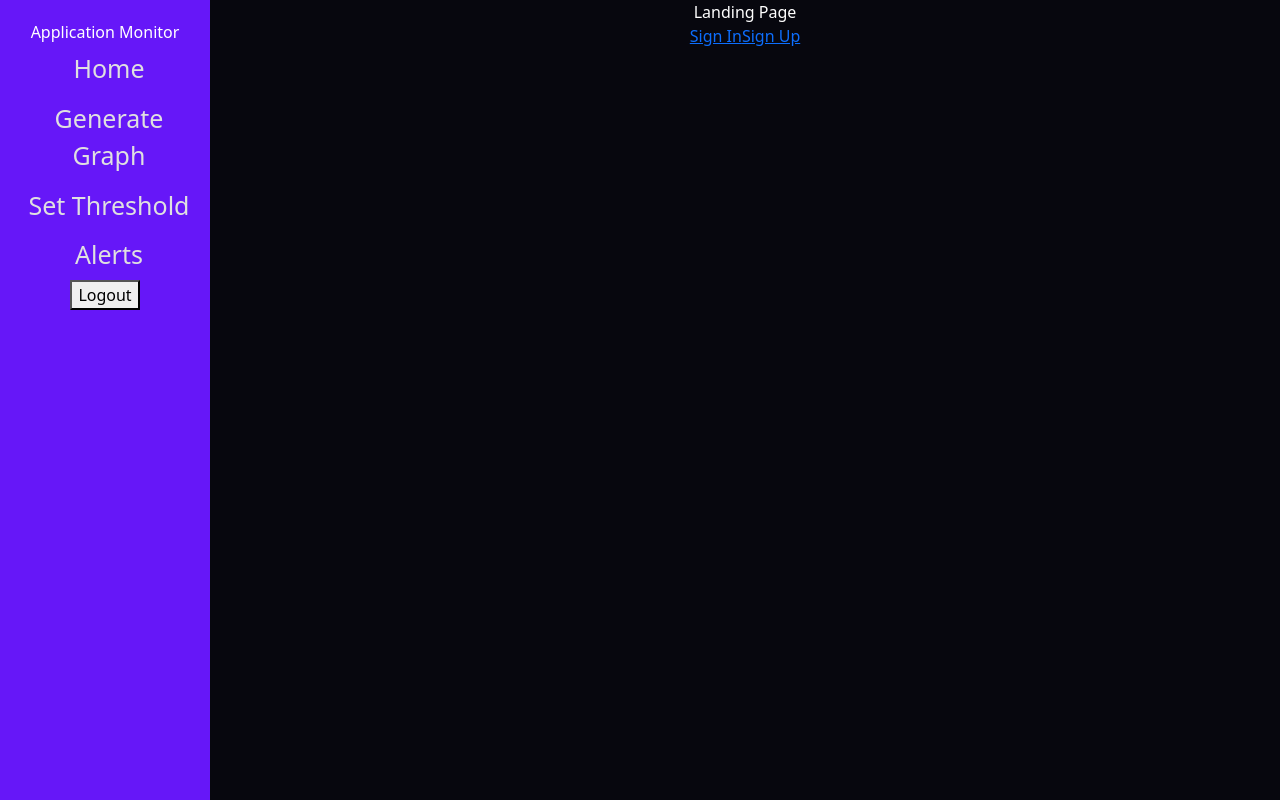
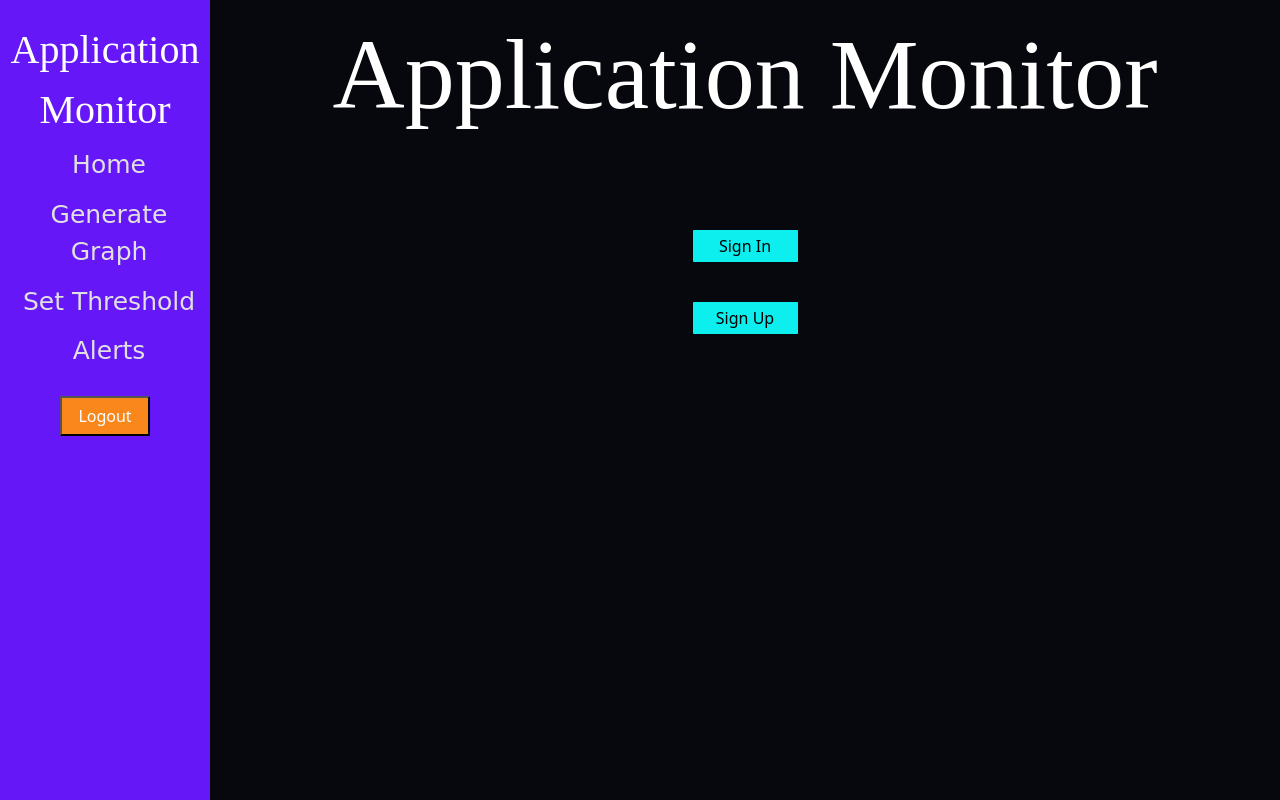
Before and after one commit to divyanshvn/Application_Monitor, a React (Create React App) app in the folder frontend/: page / in a window 1280 px wide. Built offline with nearby package versions, Linux system fonts and the light colour scheme; sample sign-in values are in the browser's storage.

Commit message:
done with ui

```diff
--- a/frontend/src/App.js
+++ b/frontend/src/App.js
@@ -47,12 +47,12 @@ function App() {
         <div className="sidenavbar">
 
           {currentUser ? (<div>
-            <div style={{ color: "white" }}>Application Monitor</div>
+            <div className="subtitle">Application Monitor</div>
             <a href="/home">Home</a>
             <a href="/generategraph">Generate Graph</a>
             <a href="/thresholdform">Set Threshold</a>
             <a href="/listalerts">Alerts</a>
-            <button onClick={logoutSite}>Logout</button>
+            <button onClick={logoutSite} className='navbutton'>Logout</button>
           </div>) : (<div style={{ color: "white" }}>Application Monitor</div>)}
 
         </div>
--- a/frontend/src/component/LoginForm.js
+++ b/frontend/src/component/LoginForm.js
@@ -83,7 +83,8 @@ function LoginForm(){
     return (
         <Container>
             {error && <ErrorMessage variant="danger">{error}</ErrorMessage>}
-            <Form onSubmit={HandleSubmit}>
+            <div className="graphformdiv">
+            <Form onSubmit={HandleSubmit} className="graphform">
                 <Form.Group  controlId="form.email">
                     <Form.Label>Email ID</Form.Label>
                     <Form.Control type="email" placeholder="Enter Your Email ID" required onChange={emailChangeHandler} />
@@ -92,8 +93,9 @@ function LoginForm(){
                     <Form.Label>Password</Form.Label>
                     <Form.Control type="password" placeholder="Enter Your Password" required onChange={passwordChangeHandler}/>
                 </Form.Group>
-                <Button type='submit'>Log In!</Button>
+                <Button type='submit' className="graphbutton">Log In!</Button>
             </Form>
+            </div>
         </Container>
     )
 }
--- a/frontend/src/component/defaultGraph.js
+++ b/frontend/src/component/defaultGraph.js
@@ -17,10 +17,12 @@ function DefaultGraph(props){
         const [data, setData] = useState([]);
         const [label, setLabels] = useState([]);
         const show_length = 20;
-
+        console.log(234);
+        console.log(user);
            useEffect(() => {
          //       console.log(props.sendval.metric,props.process,props.starttime,props.endtime);
                 if (user){
+                  console.log(235);
                 setInterval(() => {
                     fetch(`http://localhost:3001/graph/${props.sendval.process}/${props.sendval.metric}/${props.sendval.starttime}/${props.sendval.endtime}`)
                       .then(res => res.json())
@@ -37,6 +39,7 @@ function DefaultGraph(props){
                             xnew = x;
                             ynew = y;
                         }
+                        console.log(236);
                         // data.map((item, index) => {
                         //   x.push(item.time);
                         //   y.push(item.value);
--- a/frontend/src/component/home.js
+++ b/frontend/src/component/home.js
@@ -7,7 +7,7 @@ function Home(){
     console.log(user,19);
 return(
     <div>
-        <div>Hello {user["name"]} </div>
+        <div className="hometitle">Welcome {user["name"]} in Application Monitor</div>
         <DefaultUI/>
     </div>
      );
--- a/frontend/src/component/landingpage.js
+++ b/frontend/src/component/landingpage.js
@@ -3,8 +3,8 @@ import React, { useEffect }  from "react";
 function LandingPage(){
     return(
     <div>
-        <div>Landing Page</div>
-        <div>
+        <div className="title">Application Monitor</div>
+        <div className="lddiv">
          <a href="/login" className="ldbutton">Sign In</a>
          <a href="/signup" className="ldbutton">Sign Up</a>
         </div>
--- a/frontend/src/component/services/auth.service.js
+++ b/frontend/src/component/services/auth.service.js
@@ -13,7 +13,7 @@ const signup = (name,email,password) => {
       //if (response.data.accessToken) {
        // localStorage.setItem("user", JSON.stringify(response));// response.data changed to response
       //}
-      localStorage.setItem("user", JSON.stringify(response.data));
+      //localStorage.setItem("user", JSON.stringify(response.data));
       return response.data;
     });
 };
--- a/frontend/src/component/signupForm.js
+++ b/frontend/src/component/signupForm.js
@@ -65,7 +65,8 @@ function SignupForm(){
 
     return (
         <Container>
-            <Form onSubmit={handleSubmit}>
+          <div className="graphform">
+            <Form onSubmit={handleSubmit} className="graphform">
                 <Form.Group  controlId="form.name">
                     <Form.Label>Name</Form.Label>
                     <Form.Control type="text" placeholder="Enter Your Name" required onChange={nameChangeHandler} />
@@ -78,8 +79,9 @@ function SignupForm(){
                     <Form.Label>password</Form.Label>
                     <Form.Control type={showpassword ? "text" : "password"}  placeholder="Enter Your Password" required onChange={passwordChangeHandler} />
                 </Form.Group>
-                <Button type='submit'>Sign Up</Button>
+                <Button type='submit' className="graphbutton">Sign Up</Button>
             </Form>
+            </div>
         </Container>
     )
 }
--- a/frontend/src/component/style.css
+++ b/frontend/src/component/style.css
@@ -22,12 +22,13 @@
     font-size: 25px;
     color: #e0e0e0;
     display: block;
+    font-family: Comic Sans MS, Comic Sans, cursive;
   }
 
   /* When you mouse over the navigation links, change their color */
   .sidenavbar a:hover {
     color: #f1f1f1;
-    background-color: #010831;
+    background-color: #4503af;
   }
 
 
@@ -74,3 +75,46 @@
   .generatedgraph{
     margin-top: 50px;
   }
+
+  .lddiv {
+    display: flex;
+    flex-direction: column;
+    margin-top: 40px;
+  }
+
+  .ldbutton{
+    padding: 4px 4px 4px 4px;
+    background-color:rgb(13, 238, 238);
+    color:black;
+    text-emphasis-style: none;
+    text-decoration: none;
+    border-radius: 1px;
+    margin-top: 40px;
+    width:10%;
+    margin-left: 45%;
+  }
+
+  .title {
+    font-family: Brush Script MT, Brush Script Std, cursive;
+    font-size: 100px;
+  }
+
+  .subtitle{
+    font-family: Brush Script MT, Brush Script Std, cursive;
+    font-size: 40px;
+  }
+
+  .navbutton {
+    padding: 6px 16px 6px 16px;
+    border-radius: 1px;
+    color:white;
+    background-color: rgb(250, 135, 28);
+    margin-top: 20px;
+  }
+
+  .hometitle{
+    font-family: Brush Script MT, Brush Script Std, cursive;
+    font-size: 60px;
+    text-align: left;
+    margin-left: 45px;
+  }
```
